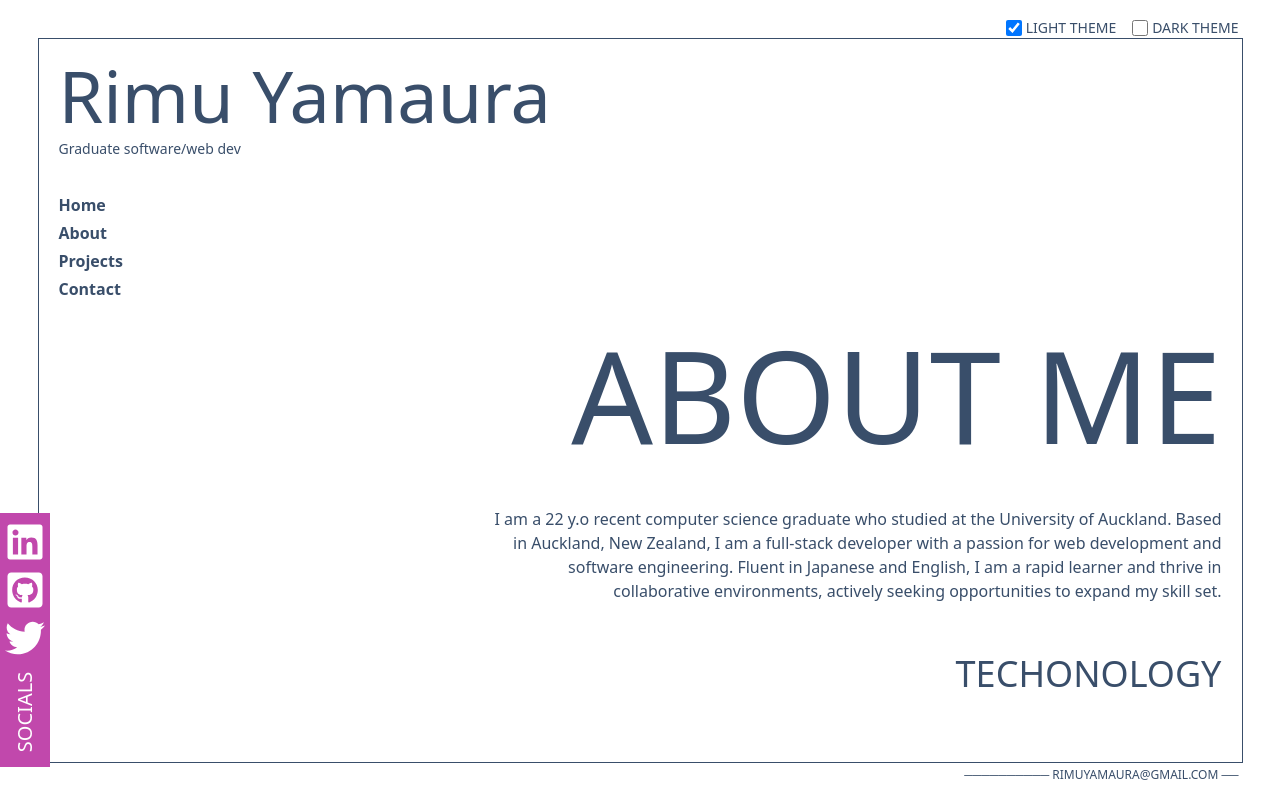
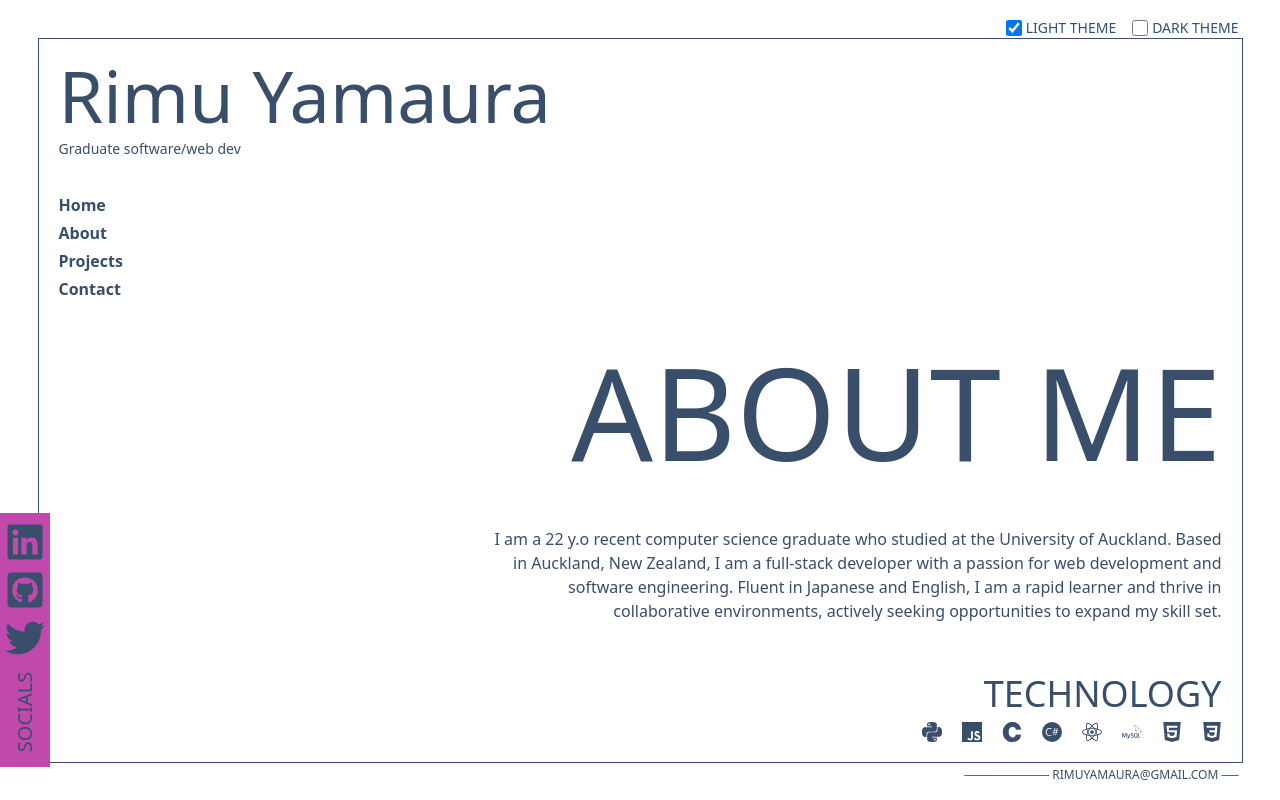
Before and after one commit to rimuyamaura/rimuyamaura-portfolio, a React (Vite) app: page /about in a window 1280 px wide. Built offline with nearby package versions, Linux system fonts and the light colour scheme.

Commit message:
About page complete

```diff
--- a/src/components/NavLinks.jsx
+++ b/src/components/NavLinks.jsx
@@ -15,7 +15,7 @@
         return (
           <li key={id} className=' py-0.5'>
             <NavLink
-              className='font-bold hover:text-accent transition-colors duration-400'
+              className='text-xs sm:text-base font-bold hover:text-accent transition-colors duration-400'
               to={url}
             >
               {text}
--- a/src/components/SocialsBar.jsx
+++ b/src/components/SocialsBar.jsx
@@ -41,25 +41,19 @@
   {
     id: nanoid(),
     url: 'https://www.linkedin.com/in/rimu-yamaura-2a080b254/',
-    icon: (
-      <FaLinkedin className='text-base-100 w-8 h-8 xl:w-10 xl:h-10 hover:text-success transition-colors duration-400' />
-    ),
+    icon: <FaLinkedin className='icon duration-400' />,
     title: 'LinkedIn',
   },
   {
     id: nanoid(),
     url: 'https://github.com/rimuyamaura',
-    icon: (
-      <FaGithubSquare className='text-base-100 w-8 h-8 xl:w-10 xl:h-10 hover:text-success transition-colors duration-400' />
-    ),
+    icon: <FaGithubSquare className='icon duration-400' />,
     title: 'Github',
   },
   {
     id: nanoid(),
     url: 'https://twitter.com/rimuyamaura',
-    icon: (
-      <FaTwitter className='text-base-100 w-8 h-8 xl:w-10 xl:h-10 hover:text-success transition-colors duration-400' />
-    ),
+    icon: <FaTwitter className='icon duration-400' />,
     title: 'Twitter',
   },
 ];
@@ -81,9 +75,7 @@
           </a>
         );
       })}
-      <SocialText className='hidden lg:flex font-light text-xl text-base-100'>
-        SOCIALS
-      </SocialText>
+      <SocialText className='hidden lg:flex text-xl'>SOCIALS</SocialText>
     </SocialsWrapper>
   );
 };
--- a/src/components/ThemeToggle.jsx
+++ b/src/components/ThemeToggle.jsx
@@ -38,14 +38,16 @@
         onChange={handleTheme}
         className='checkbox-xs'
       />
-      <p className='px-1 pr-4'>LIGHT THEME</p>
+      <p className='hidden sm:flex px-1 pr-4'>LIGHT THEME</p>
+      <p className='sm:hidden px-1 pr-4'>LIGHT</p>
       <input
         type='checkbox'
         checked={theme === 'black'}
         onChange={handleTheme}
         className='checkbox-xs'
       />
-      <p className='px-1'>DARK THEME</p>
+      <p className='hidden sm:flex px-1'>DARK THEME</p>
+      <p className='sm:hidden px-1'>DARK</p>
     </ThemeWrapper>
   );
 };
--- a/src/index.css
+++ b/src/index.css
@@ -6,4 +6,12 @@
   .align-element {
     @apply mx-auto max-w-6xl px-8;
   }
+
+  .icon {
+    @apply w-8 h-8 xl:w-10 xl:h-10 hover:text-success transition-colors;
+  }
+
+  .icon-sm {
+    @apply w-3 h-3 xl:w-5 xl:h-5 hover:text-success transition-colors;
+  }
 }
--- a/src/pages/About.jsx
+++ b/src/pages/About.jsx
@@ -1,23 +1,82 @@
+import React from 'react';
+import {
+  SiPython,
+  SiHtml5,
+  SiCss3,
+  SiJavascript,
+  SiReact,
+  SiC,
+  SiCsharp,
+  SiMysql,
+} from 'react-icons/si';
+
 const About = () => {
   return (
     <div className='text-right'>
+      <h1 className='text-5xl xl:text-9xl' style={{ paddingBottom: '7%' }}>
+        ABOUT ME
+      </h1>
+
+      <p className='text-xs xl:text-base' style={{ paddingBottom: '7%' }}>
+        I am a 22 y.o recent computer science graduate who studied at the
+        University of Auckland. Based in Auckland, New Zealand, I am a
+        full-stack developer with a passion for web development and software
+        engineering. Fluent in Japanese and English, I am a rapid learner and
+        thrive in collaborative environments, actively seeking opportunities to
+        expand my skill set.
+      </p>
+
       <div>
-        <h1 className='text-6xl xl:text-9xl pb-12'>ABOUT ME</h1>
-      </div>
-      <div>
-        <p style={{ paddingBottom: '7%' }}>
-          I am a 22 y.o recent computer science graduate who studied at the
-          University of Auckland. Based in Auckland, New Zealand, I am a
-          full-stack developer with a passion for web development and software
-          engineering. Fluent in Japanese and English, I am a rapid learner and
-          thrive in collaborative environments, actively seeking opportunities
-          to expand my skill set.
-        </p>
-      </div>
-      <div>
-        <h1 className='text-2xl xl:text-4xl pb-12'>TECHONOLOGY</h1>
+        <h1 className='text-2xl xl:text-4xl pb-2'>TECHNOLOGY</h1>
+        <div id='container' className='flex justify-end gap-2 xl:gap-5'>
+          <a href='https://www.python.org' target='_blank' rel='noreferrer'>
+            <SiPython className='icon-sm duration-400' />
+          </a>
+          <a
+            href='https://developer.mozilla.org/en-US/docs/Web/JavaScript'
+            target='_blank'
+            rel='noreferrer'
+          >
+            <SiJavascript className='icon-sm duration-400' />
+          </a>
+          <a
+            href='https://learn.microsoft.com/en-us/cpp/c-language/'
+            target='_blank'
+            rel='noreferrer'
+          >
+            <SiC className='icon-sm duration-400' />
+          </a>
+          <a
+            href='https://learn.microsoft.com/en-us/dotnet/csharp/'
+            target='_blank'
+            rel='noreferrer'
+          >
+            <SiCsharp className='icon-sm duration-400' />
+          </a>
+          <a href='https://reactjs.org/'>
+            <SiReact className='icon-sm duration-400' />
+          </a>
+          <a href='https://www.mysql.com/' target='_blank' rel='noreferrer'>
+            <SiMysql className='icon-sm duration-400' />
+          </a>
+          <a
+            href='https://developer.mozilla.org/en-US/docs/Web/HTML'
+            target='_blank'
+            rel='noreferrer'
+          >
+            <SiHtml5 className='icon-sm duration-400' />
+          </a>
+          <a
+            href='https://developer.mozilla.org/en-US/docs/Web/CSS'
+            target='_blank'
+            rel='noreferrer'
+          >
+            <SiCss3 className='icon-sm duration-400' />
+          </a>
+        </div>
       </div>
     </div>
   );
 };
+
 export default About;
--- a/src/pages/Contact.jsx
+++ b/src/pages/Contact.jsx
@@ -1,25 +1,21 @@
 const Contact = () => {
   return (
-    <>
-      <div className='flex flex-wrap gap-2 sm:gap-x-6 items-center justify-center py-20'>
-        <h1 className='text-4xl font-bold leading-none tracking-tight sm:text-6xl'>
-          Contact
-        </h1>
-        <div className='stats bg-primary shadow'>
-          <div className='stat'>
-            <div className="='stat-title text-primary-content text-4xl font-bold tracking-widest">
-              Us
-            </div>
-          </div>
-        </div>
+    <div className='text-right'>
+      <div>
+        <h1 className='text-5xl xl:text-9xl pb-12'>CONTACT</h1>
       </div>
-      <p className='mt-6 text-lg leading-8 max-w-2xl mx-auto'>
-        Lorem ipsum dolor sit amet consectetur adipisicing elit. Hic veniam
-        odit, officiis eos mollitia alias, doloremque, aspernatur ratione
-        asperiores voluptas labore minus dolores reprehenderit corporis quos.
-        Assumenda molestias harum dignissimos?
-      </p>
-    </>
+      <div>
+        <p className='text-xs xl:text-base' style={{ paddingBottom: '7%' }}>
+          rimuyamaura@gmail.com
+        </p>
+        <p className='text-xs xl:text-base' style={{ paddingBottom: '7%' }}>
+          (+86) 022 516 7123
+        </p>
+        <p className='text-xs xl:text-base' style={{ paddingBottom: '7%' }}>
+          <a href=''>View my resume HERE</a>
+        </p>
+      </div>
+    </div>
   );
 };
 export default Contact;
--- a/src/pages/Landing.jsx
+++ b/src/pages/Landing.jsx
@@ -2,10 +2,10 @@
   return (
     <div className='text-right'>
       <div>
-        <h1 className='text-6xl xl:text-9xl pb-12'>WELCOME TO MY WEBSITE !</h1>
+        <h1 className='text-5xl xl:text-9xl pb-12'>WELCOME TO MY WEBSITE!</h1>
       </div>
       <div>
-        <p style={{ paddingBottom: '7%' }}>
+        <p className='text-xs xl:text-base'>
           Thank you for visiting! Here, you'll find a curated collection of my
           work, thoughts, and projects, all aimed at sharing a glimpse into who
           I am and what I'm passionate about.
--- a/src/pages/SiteLayout.jsx
+++ b/src/pages/SiteLayout.jsx
@@ -51,7 +51,7 @@
           <Header />
           <div
             style={{ maxHeight: '70vh' }}
-            className='max-w-80 sm:max-w-lg xl:max-w-3xl absolute bottom-0 right-0 p-5 font-light overflow-hidden'
+            className='max-w-64 sm:max-w-lg xl:max-w-3xl absolute bottom-0 right-0 p-5 font-light overflow-hidden'
           >
             <Outlet />
           </div>
```
Also changed, not shown: src/components/Footer.jsx (added, +56 -0 lines).
